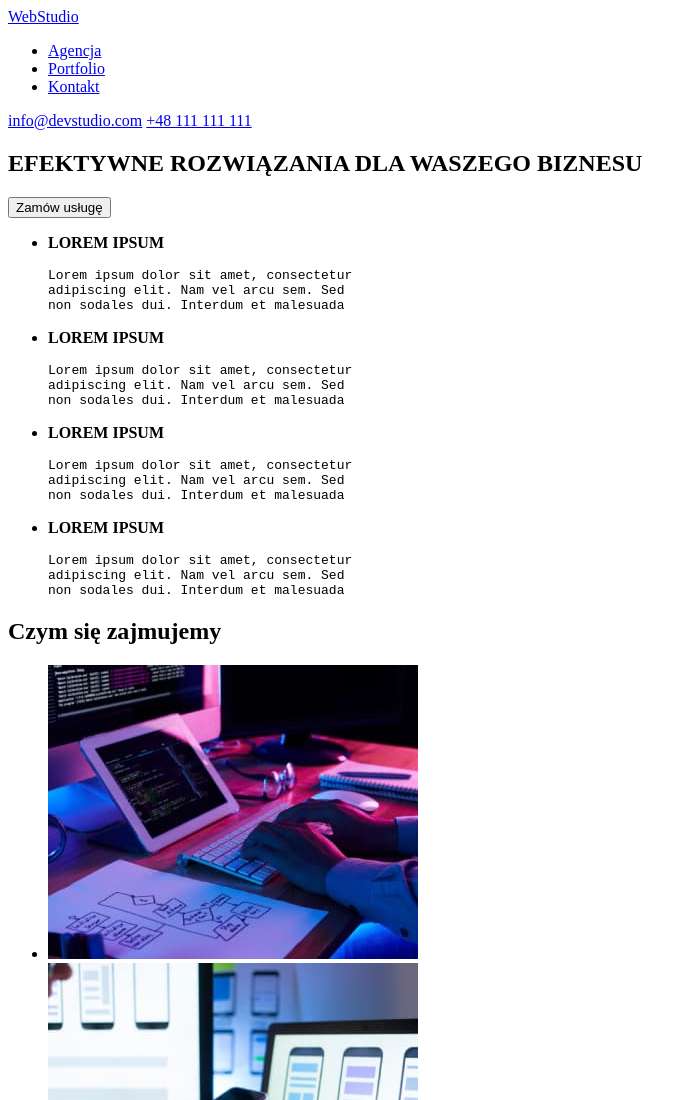
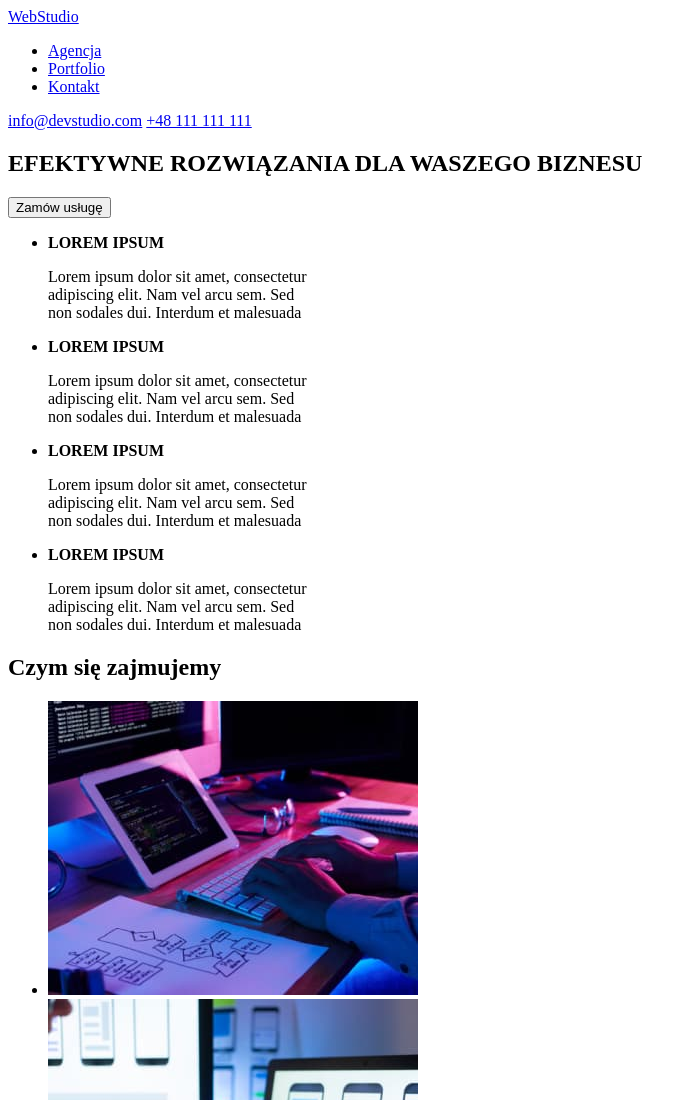
Before and after one commit to EwaMN/goit-markup-hw-01, a plain HTML site: page index.html in a window 1280 px wide. Shown: the top 1100 px of the page, without its empty margins (0-697 px from the left). Drawn offline with Linux system fonts and the light colour scheme.

Commit message:
Update index.html

```diff
--- a/index.html
+++ b/index.html
@@ -8,7 +8,7 @@
 </head>
 <body>
    <header>
-<a href="#">WebStudio</a>
+       <a href="#"> WebStudio</a>
        <nav>
            <ul>
                <li><a href="#">Agencja</a></li>
@@ -20,53 +20,44 @@
        <a href="tel:+48111111111">+48 111 111 111</a>
    </header>
    <main>
-    <!--header-->
        <section>
            <h1>EFEKTYWNE ROZWIĄZANIA DLA WASZEGO BIZNESU</h1>
            <button type="button">Zamów usługę</button>
            <ul>
                <li>
                    <p><b>LOREM IPSUM</b></p>
-        <pre>Lorem ipsum dolor sit amet, consectetur
-adipiscing elit. Nam vel arcu sem. Sed
-non sodales dui. Interdum et malesuada</pre>
-
+                   <p>Lorem ipsum dolor sit amet, consectetur<br/>
+                    adipiscing elit. Nam vel arcu sem. Sed<br/>
+                    non sodales dui. Interdum et malesuada</p>
                </li>
                <li>
                    <p><b>LOREM IPSUM</b></p>
-        <pre>Lorem ipsum dolor sit amet, consectetur
-adipiscing elit. Nam vel arcu sem. Sed
-non sodales dui. Interdum et malesuada</pre>
-
+                   <p>Lorem ipsum dolor sit amet, consectetur<br/>
+                    adipiscing elit. Nam vel arcu sem. Sed<br/>
+                    non sodales dui. Interdum et malesuada</p>
                </li>
                <li>
                    <p><b>LOREM IPSUM</b></p>
-        <pre>Lorem ipsum dolor sit amet, consectetur
-adipiscing elit. Nam vel arcu sem. Sed
-non sodales dui. Interdum et malesuada</pre>
-
+                   <p>Lorem ipsum dolor sit amet, consectetur<br/>
+                    adipiscing elit. Nam vel arcu sem. Sed<br/>
+                    non sodales dui. Interdum et malesuada</p>
                </li>
                <li>
                    <p><b>LOREM IPSUM</b></p>
-        <pre>Lorem ipsum dolor sit amet, consectetur
-adipiscing elit. Nam vel arcu sem. Sed
-non sodales dui. Interdum et malesuada</pre>
+                   <p>Lorem ipsum dolor sit amet, consectetur<br/>
+                    adipiscing elit. Nam vel arcu sem. Sed<br/>
+                    non sodales dui. Interdum et malesuada</p>
                </li>
            </ul>
        </section>
-<!--o nas-->
        <section>
-<h2>
-    Czym się zajmujemy
-</h2>
+           <h2>Czym się zajmujemy</h2>
            <ul>
                <li><img src="images/1.jpg" alt="komputer" width="370" height="294"></li>
                <li><img src="images/2.jpg" alt="smartphone" width="370" height="294"></li>
                <li><img src="images/3.jpg" alt="tablet" width="370" height="294"></li>
            </ul>
        </section>
-
-<!--zespół-->
        <section>
            <h2>Nasz zespół</h2>
            <ul>
@@ -108,16 +99,12 @@ non sodales dui. Interdum et malesuada</pre>
                </li>
            </ul>
        </section>
-
    </main>
-
    <footer>
        <a href="#">WebStudio</a>
        <address>m. Warszawa, Aleje Jerozolimskie 21</address>
        <a href="mailto:info@devstudio.com">info@devstudio.com</a>
        <a href="tel:+48111111111">+48 111 111 111</a>
-
    </footer>
-
 </body>
 </html>
```
Lines whose indentation alone changed are shown as unchanged.
